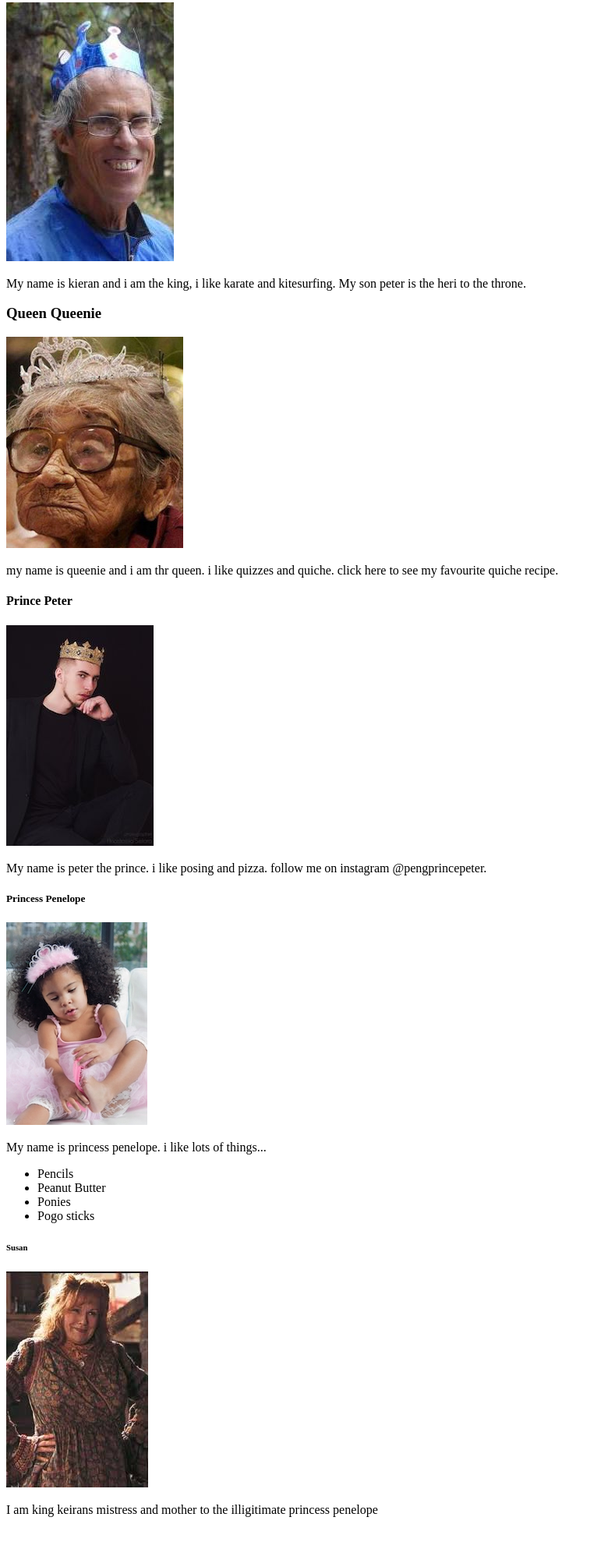
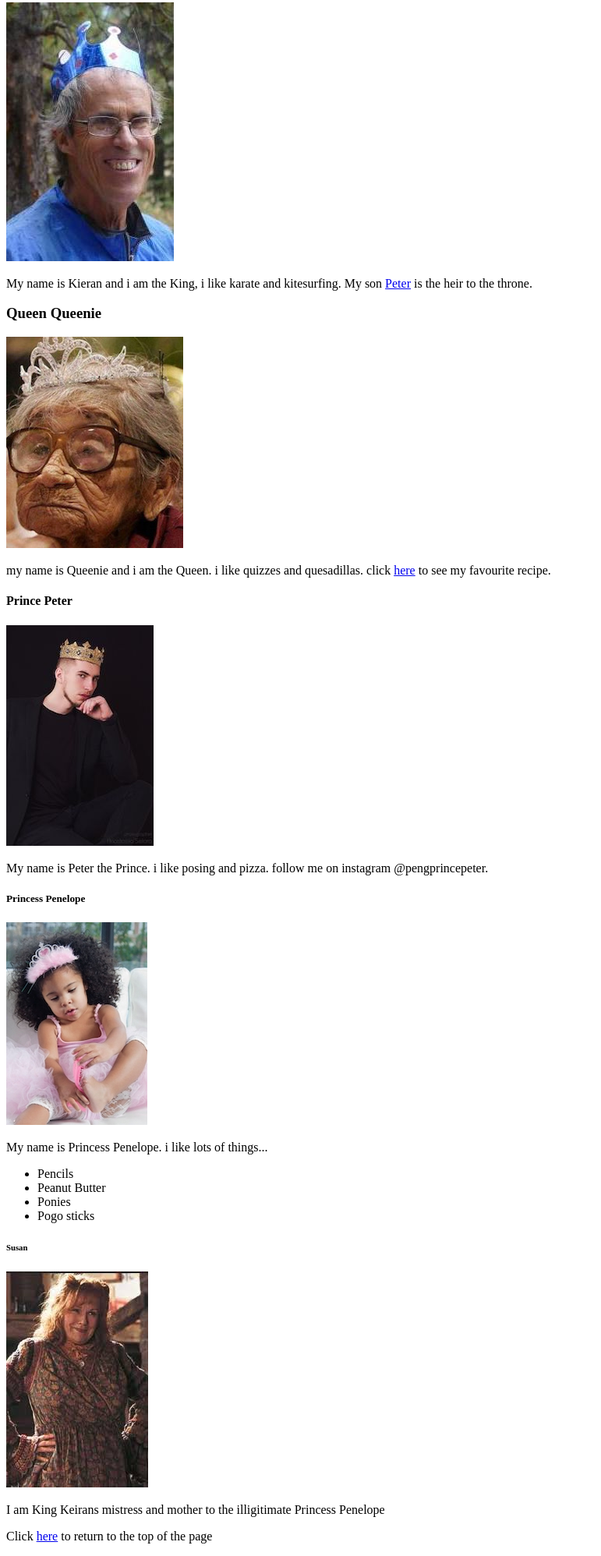
Before and after one commit to andrewdohertyy/nology-coursework, a plain HTML site: page web-fundamentals/index.html in a window 1280 px wide. Shown: the part 162-2158 px from the top of the page at 78% size, without its empty margins (0-771 px from the left). Before the commit the page ends 2124 px from the top, so only its background shows below. Drawn offline with Linux system fonts and the light colour scheme.

Commit message:
formatted the code and added top of page function

```diff
--- a/web-fundamentals/index.html
+++ b/web-fundamentals/index.html
@@ -1,40 +1,64 @@
 <!DOCTYPE html>
 <html lang="en">
   <head>
-    <meta charset="UTF-8">
-    <meta http-equiv="X-UA-Compatible" content="IE=edge">
-    <meta name="viewport" content="width=device-width, initial-scale=1.0">
+    <meta charset="UTF-8" />
+    <meta http-equiv="X-UA-Compatible" content="IE=edge" />
+    <meta name="viewport" content="width=device-width, initial-scale=1.0" />
     <title>Web Fundamentals Palace</title>
   </head>
   <body>
+    <a name="top"></a>
+    <!-- Header section containing title and a paragraph -->
+    <header>
       <h1>The Web Fundamentals Palace</h1>
-    <p>Hover over the family members below and take a peak into the lives of those living at web fundamentals palace</p>
-
+      <p>
+        Hover over the family members below and take a peak into the lives of
+        those living at web fundamentals palace
+      </p>
+    </header>
+    <!-- My main section with each family members descriptions and images -->
+    <main>
       <h2>King Kieran</h2>
-    <img src="./images/king.jpg" alt="King Keiran">
-    <p>My name is kieran and i am the king, i like karate and kitesurfing. My son peter is the heri to the throne.</p>
+      <img src="./images/king.jpg" alt="King Keiran" />
+      <p>
+        My name is Kieran and i am the King, i like karate and kitesurfing. My
+        son <a href="#peter">Peter</a> is the heir to the throne.
+      </p>
 
       <h3>Queen Queenie</h3>
-    <img src="./images/queen.jpg" alt="Queen Queenie">
-    <p>my name is queenie and i am thr queen. i like quizzes and quiche. click here to see my favourite quiche recipe.</p>
+      <img src="./images/queen.jpg" alt="Queen Queenie" />
+      <p>
+        my name is Queenie and i am the Queen. i like quizzes and quesadillas. click
+        <a href="https://www.joshuaweissman.com/post/homemade-quesadilla" target="_blank"
+          >here</a
+        >
+        to see my favourite recipe.
+      </p>
 
-    <h4>Prince Peter</h4>
-    <img src="./images/prince-peter.jpg" alt="Prince Peter">
-    <p>My name is peter the prince. i like posing and pizza. follow me on instagram @pengprincepeter.</p>
+      <h4 id="peter">Prince Peter</h4>
+      <img src="./images/prince-peter.jpg" alt="Prince Peter" />
+      <p>
+        My name is Peter the Prince. i like posing and pizza. follow me on
+        instagram @pengprincepeter.
+      </p>
 
       <h5>Princess Penelope</h5>
-    <img src="./images/princess-penelope.jpg" alt="Princess Penelope">
-    <p>My name is princess penelope. i like lots of things...</p>
-    <UL>
-        <LI>Pencils</LI>
+      <img src="./images/princess-penelope.jpg" alt="Princess Penelope" />
+      <p>My name is Princess Penelope. i like lots of things...</p>
+      <ul>
+        <li>Pencils</li>
         <li>Peanut Butter</li>
         <li>Ponies</li>
         <li>Pogo sticks</li>
-    </UL>
+      </ul>
 
       <h6>Susan</h6>
-    <img src="./images/susan.jpg" alt="Susan">
-    <p>I am king keirans mistress and mother to the illigitimate princess penelope</p>
-
+      <img src="./images/susan.jpg" alt="Susan" />
+      <p>
+        I am King Keirans mistress and mother to the illigitimate Princess
+        Penelope
+      </p>
+    </main>
+    <footer><p>Click <a href="#top">here</a> to return to the top of the page</p></footer>
   </body>
 </html>
```
Lines whose indentation alone changed are shown as unchanged.
